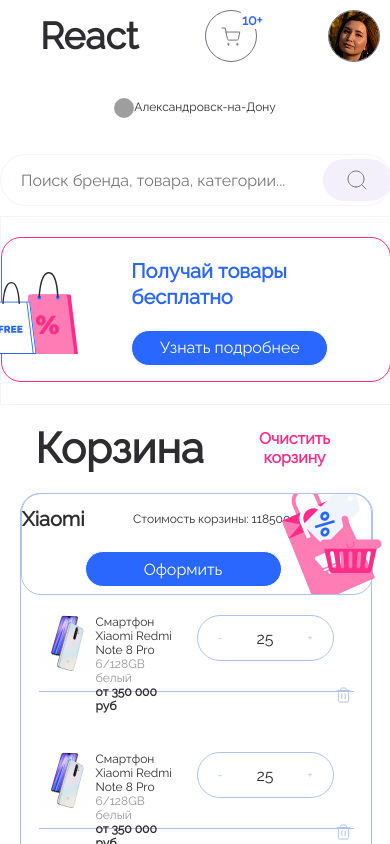
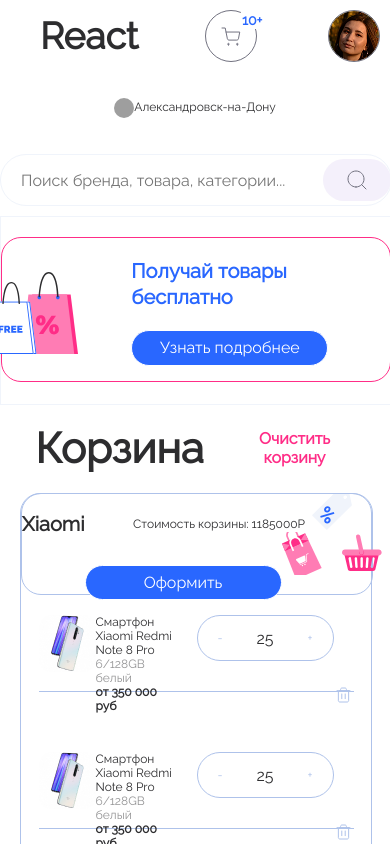
Before and after one commit to Mikhail2107/market-ORM, a React (Vite) app: page /cart in a window 390 px wide. Shown: the top 844 px of the page. Built offline with nearby package versions, Linux system fonts and the light colour scheme; no server answers; grey boxes are pictures that could not be loaded.

Commit message:
fixed some styles

```diff
--- a/src/widgets/Cart/Cart.css
+++ b/src/widgets/Cart/Cart.css
@@ -62,17 +62,19 @@
   background-color: #ffffff;
   color: #2967FF;
 }
-.cart-state-image{
+.cart-state-image {
   grid-column: 4/5;
   grid-row: 1/3;
-  width: 150px;
-  height: 100px;
+  width: 14vw;
+  height: 14vh;
   margin: 0 auto;
   background: url('../../assets/image/cart.svg') no-repeat 100% 50%,
               url('../../assets/image/cart-2.svg') no-repeat 50% 0%,
               url('../../assets/image/cart-1.svg') no-repeat 0% 50%;
- ;
+ background-size: 40%;
+
 }
+
 .cart-list {
   list-style: none;
 
@@ -171,8 +173,12 @@
   scale: 1.5;
 
 }
-
-@media (max-width:500px){
+@media (min-width: 800px) and (max-width: 1130px) {
+  .cart-state-image {
+    background-size: 4vw;
+  }
+}
+@media (max-width:500px) and (max-width: 799px){
   * {
     font-size: 12px;
   }
@@ -244,3 +250,12 @@
   grid-column: 5/6;
   grid-row: 3/4;
 }
+  .cart-state-image {
+    background-size: 50%;
+  }
+
+@media (min-width: 100px) and (max-width: 499px) {
+  .cart-state-image {
+    background-size: 40%;
+  }
+}
```
